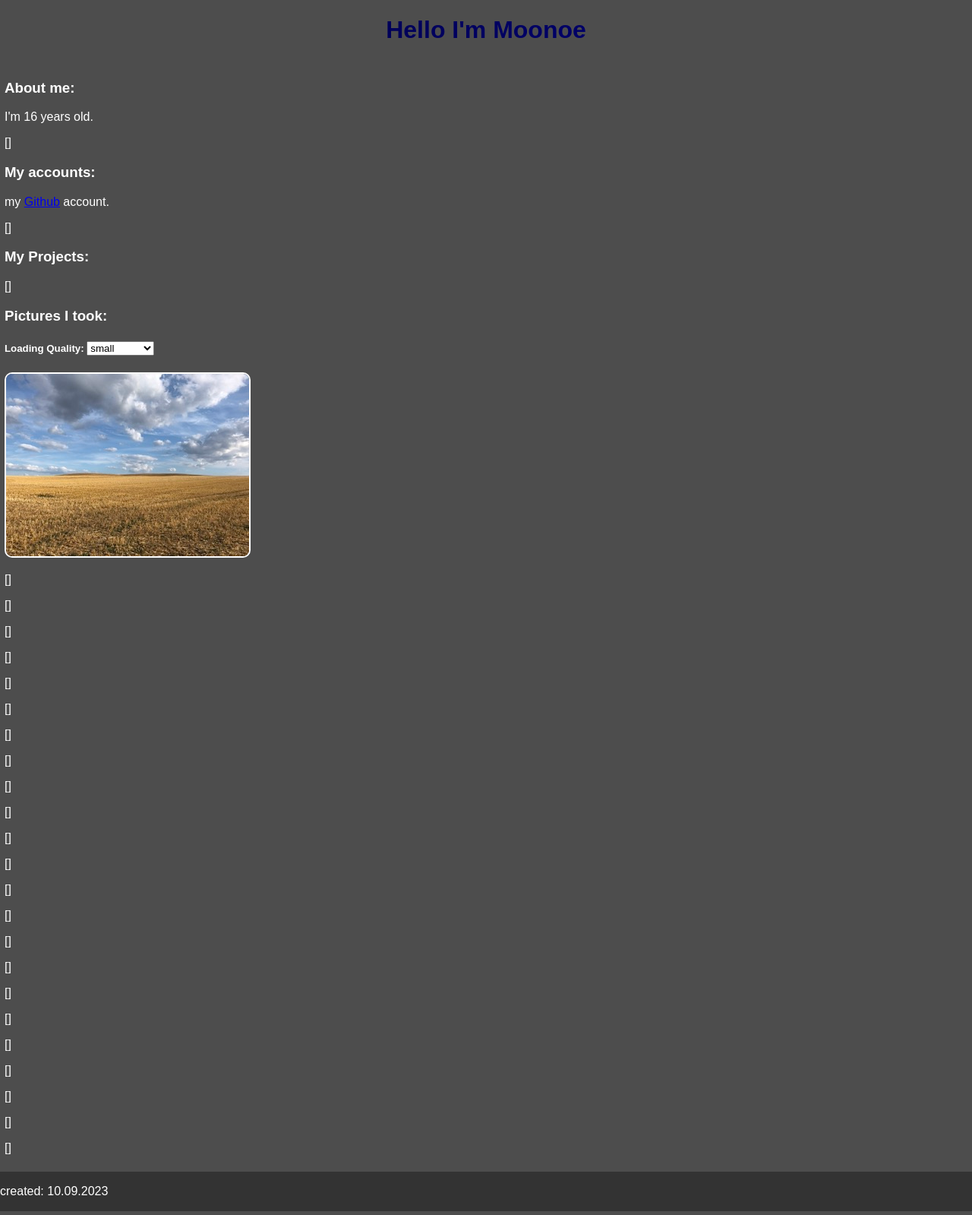
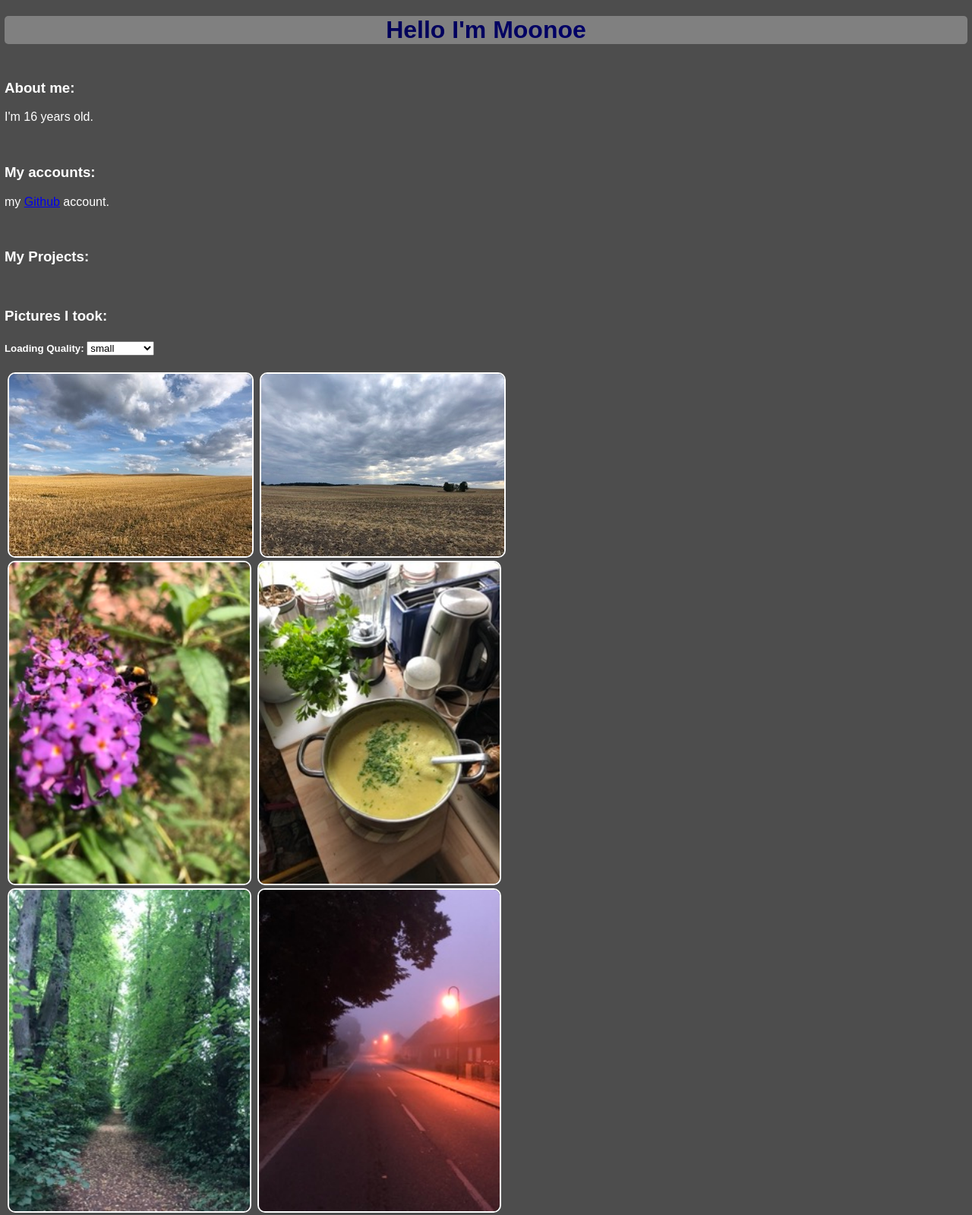
Before and after one commit to moonoee/mywebsite, a plain HTML site: page index.html in a window 1280 px wide. Shown: the top 1599 px of the page at 76% size. Drawn offline with Linux system fonts and the light colour scheme.

Commit message:
Add files via upload

```diff
--- a/PictureQuality.js
+++ b/PictureQuality.js
@@ -15,7 +15,7 @@ function changePictureQuality() {
     // Abhängig von der Auswahl die Bildquelle ändern
     switch (selectedOption) {
       case "PictureQuality_small":
-        image.src = currentSrc.replace("JPEG/small/", "JPEG/small/").replace("JPEG/medium/", "JPEG/small/").replace("JPEG/original/", "JPEG/small/");
+        image.src = currentSrc.replace("JPEG/medium/", "JPEG/small/").replace("JPEG/large/", "JPEG/small/").replace("JPEG/original/", "JPEG/small/");
         break;
       case "PictureQuality_medium":
         image.src = currentSrc.replace("JPEG/small/", "JPEG/medium/").replace("JPEG/large/", "JPEG/medium/").replace("JPEG/original/", "JPEG/medium/");
--- a/css.css
+++ b/css.css
@@ -10,6 +10,13 @@ body {
 
 #ViewThings {
   padding: 6px;
+}
+
+#TopText {
+  margin: 0.5%;
+  width: 99%;
+  border-radius: 5px;
+  background-color: grey;
 }
 
 #centerText {
@@ -35,8 +42,21 @@ body {
 }
 
 img {
+  margin-left: 0.3%;
   border-radius: 10px;
   border: 2px solid white;
-  max-width: 100%;
+  max-width: 99%;
   min-width: 25%;
+  animation: imagefade 5s ease-in 0s;
 }
+
+@keyframes imagefade {
+  0%{
+    opacity: 0;
+    filter: blur(10px);
+  }
+  100%{
+    opacity: 1;
+    filter: blur(0px);
+  }
+}
--- a/index.html
+++ b/index.html
@@ -6,16 +6,18 @@
 <meta name="viewport" content="width=device-width, initial-scale=1.0">
 </head>
 <body>
-  <h1 id="centerText">Hello I'm Moonoe</h1>
+  <div id="TopText">
+    <h1 id="centerText">Hello I'm Moonoe</h1>
+  </div>
   <div id="ViewThings">
     <h3>About me: </h3>
     <p>I'm 16 years old.</p>
-    <p>[]</p>
+    <br>
     <h3>My accounts:</h3>
     <p>my <a href="https://github.com/moonoee">Github</a> account.</p>
-    <p>[]</p>
+    <br>
     <h3>My Projects:</h3>
-    <p>[]</p>
+    <br>
     <h3>Pictures I took: </h3>
     <h5>Loading Quality:
       <select id="pictureQualitySelect">
@@ -27,18 +29,13 @@
       </select>
     </h5>
     <img src="JPEG/small/field_1.jpeg" alt="Bild 1">
-    <p>[]</p>
-    <p>[]</p>
-    <p>[]</p>
-    <p>[]</p>
-    <p>[]</p>
-    <p>[]</p>
-    <p>[]</p>
-    <p>[]</p>
-    <p>[]</p>
-    <p>[]</p>
-    <p>[]</p>
-    <p>[]</p>
+    <img src="JPEG/small/field_2.jpeg" alt="Bild 1">
+    <br>
+    <img src="JPEG/small/flower_1.jpeg" alt="Bild 1">
+    <img src="JPEG/small/food_1.jpeg" alt="Bild 1">
+    <br>
+    <img src="JPEG/small/forest_walk_1.jpeg" alt="Bild 1">
+    <img src="JPEG/small/night_street_1.jpeg" alt="Bild 1">
     <p>[]</p>
     <p>[]</p>
     <p>[]</p>
```
